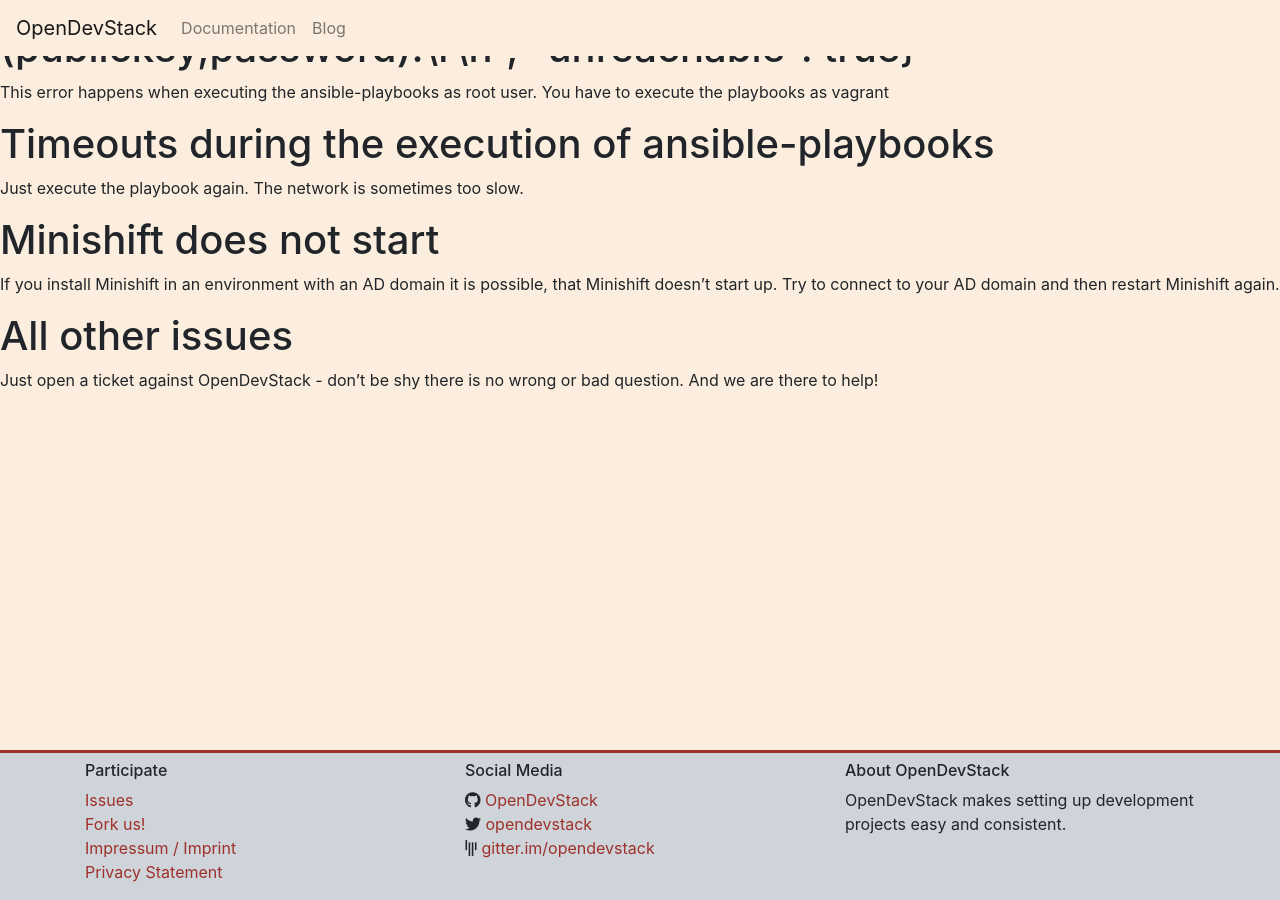
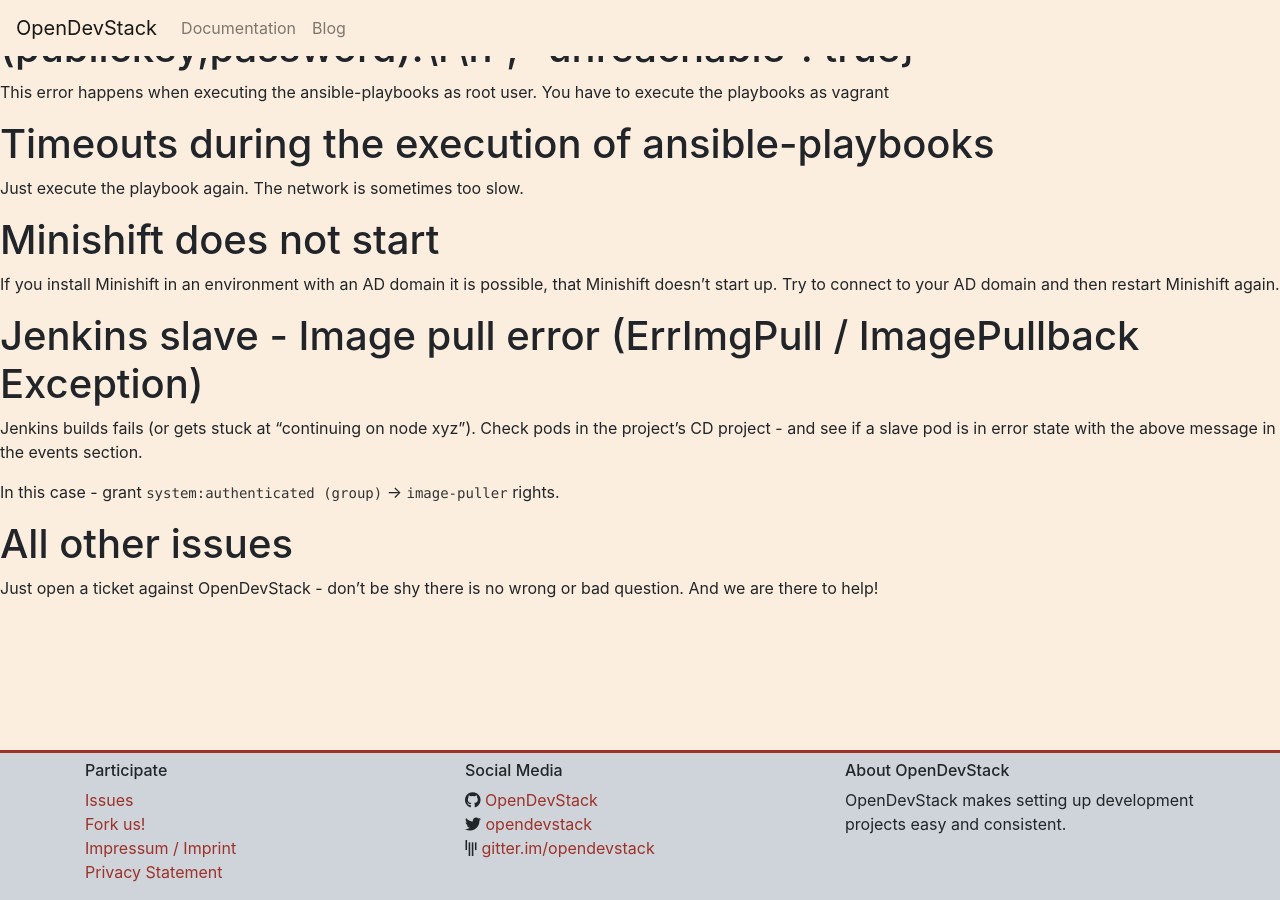
Before and after one commit to opendevstack/opendevstack.github.io, a Jekyll site: the page built from doc/troubleshooting.md, in a window 1280 px wide and 900 px high, scrolled down 1061 px. Built offline with Jekyll 4.4.1, drawn with Linux system fonts in a browser that asks for light colours; our own code applies the rules of GitHub Pages for plain Markdown files.

Commit message:
Update based on https://github.com/opendevstack/ods-project-quickstar… (#74)
* Update based on https://github.com/opendevstack/ods-project-quickstarters/issues/96

* Formatting

```diff
--- a/doc/troubleshooting.md
+++ b/doc/troubleshooting.md
@@ -32,6 +32,11 @@
 If you install Minishift in an environment with an AD domain it is possible, that Minishift doesn't start up.
 Try to connect to your AD domain and then restart Minishift again.
 
+# Jenkins slave - Image pull error (ErrImgPull / ImagePullback Exception)
+Jenkins builds fails (or gets stuck at "continuing on node xyz"). Check pods in the project's CD project - and see if a slave pod is in error state with the above message in the events section.
+
+In this case - grant `system:authenticated (group)` -> `image-puller` rights.
+
 # All other issues
 
 Just open a ticket against OpenDevStack - don't be shy there is no wrong or bad question. And we are there to help!
```
